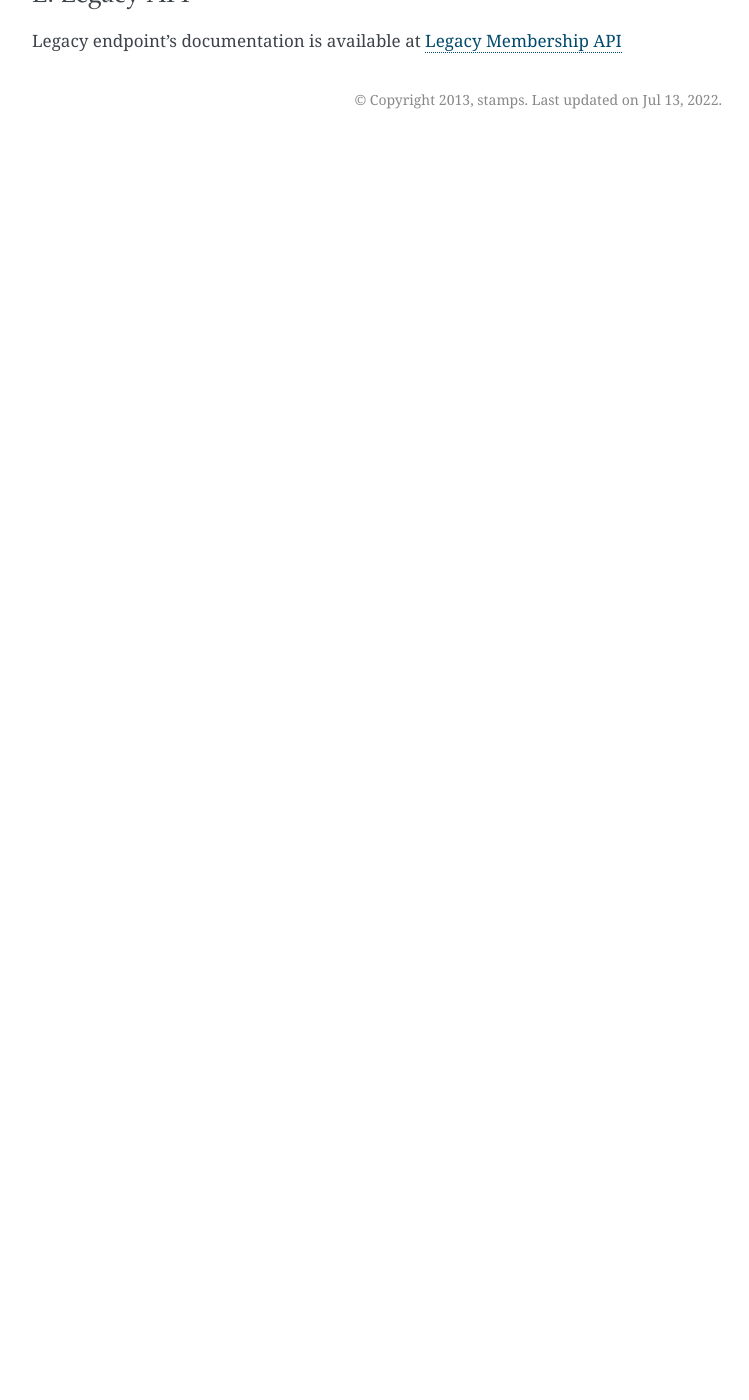
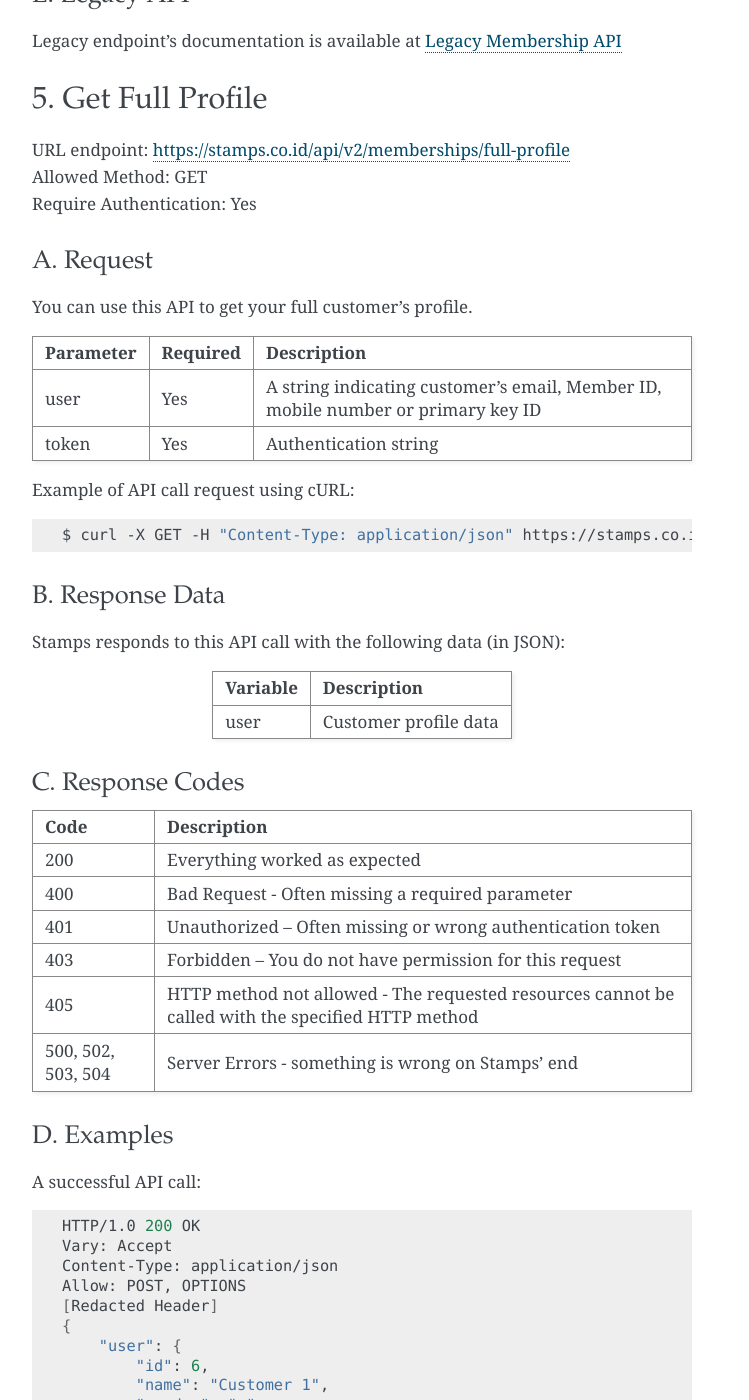
Before and after one commit to ui/stamps-api-docs, a Sphinx documentation site: the page built from source/customer_api.rst, in a window 1280 px wide and 1400 px high, scrolled down 9516 px. Shown: the whole window, without its empty margins (388-1137 px from the left). Built offline with Sphinx 7.4.7, drawn with Linux system fonts in a browser that asks for light colours; before the commit the page ends 9655 px from its top, so only the background shows below that; some of the changed text lies outside the part shown.

Commit message:
Get customer full profile API docs (#44)
* Get customer full profile API docs

* Updated

```diff
--- a/source/child_api.rst
+++ b/source/child_api.rst
@@ -16,7 +16,7 @@ You can use this API to add child data to customer.
 ============= =========== =========================
 Parameter     Required    Description
 ============= =========== =========================
-user          Yes         Customer's integer primary key or Card number
+user          Yes         A string indicating customer's email, Member ID, mobile number or primary key ID
 token         Yes         Authentication string
 name          Yes         string
 birthday      Yes         YYYY-MM-DD
--- a/source/customer_api.rst
+++ b/source/customer_api.rst
@@ -493,3 +493,154 @@ E. Legacy API
 -------------
 
 Legacy endpoint's documentation is available at `Legacy Membership API <http://docs.stamps.co.id/en/latest/legacy_customer_api.html>`_
+
+
+
+5. Get Full Profile
+===============
+| URL endpoint: https://stamps.co.id/api/v2/memberships/full-profile
+| Allowed Method: GET
+| Require Authentication: Yes
+
+A. Request
+-----------------------------
+
+You can use this API to get your full customer's profile.
+
+============= =========== =========================
+Parameter     Required    Description
+============= =========== =========================
+user          Yes         A string indicating customer's email, Member ID, mobile number or primary key ID
+token         Yes         Authentication string
+============= =========== =========================
+
+Example of API call request using cURL:
+
+.. code-block :: bash
+
+    $ curl -X GET -H "Content-Type: application/json" https://stamps.co.id/api/v2/memberships/full-profile -i -d '{ "token": "secret", "user": 123}'
+
+
+B. Response Data
+----------------
+Stamps responds to this API call with the following data (in JSON):
+
+=================== ==============================
+Variable            Description
+=================== ==============================
+user                Customer profile data
+=================== ==============================
+
+
+C. Response Codes
+-----------------
+
+=================== ==============================
+Code                Description
+=================== ==============================
+200                 Everything worked as expected
+400                 Bad Request - Often missing a
+                    required parameter
+401                 Unauthorized – Often missing or
+                    wrong authentication token
+403                 Forbidden – You do not have
+                    permission for this request
+405                 HTTP method not allowed - The
+                    requested resources cannot be called with the specified HTTP method
+500, 502, 503, 504  Server Errors - something is
+                    wrong on Stamps' end
+=================== ==============================
+
+
+D. Examples
+-----------
+
+A successful API call:
+
+.. code-block :: bash
+
+    HTTP/1.0 200 OK
+    Vary: Accept
+    Content-Type: application/json
+    Allow: POST, OPTIONS
+    [Redacted Header]
+    {
+        "user": {
+            "id": 6,
+            "name": "Customer 1",
+            "gender": "m",
+            "address": "Jl. Meruya Selatan No.5c, RT.4/RW.4, Meruya Utara, Kec. Kembangan, Kota Jakarta Barat, Daerah Khusus Ibukota Jakarta 11610",
+            "is_active": true,
+            "email": "customer1@stamps.co.id",
+            "birthday": "1970-12-01",
+            "phone": "+6281234567890",
+            "has_incorrect_email": false,
+            "has_incorrect_phone": false,
+            "has_incorrect_wa_number": false,
+            "nationality": "Indonesian",
+            "postal_code": "11610",
+            "marital_status": "Married",
+            "religion": "Budha",
+            "wedding_date": "1995-12-01",
+            "location": {
+                "district": {
+                    "id": 1,
+                    "name": "Kembangan"
+                },
+                "regency": {
+                    "id": 2,
+                    "name": "Jakarta Barat"
+                },
+                "province": {
+                    "id": 3,
+                    "name": "Jakarta"
+                }
+            },
+            "children": [
+                {
+                    "birthday": "2099-09-09",
+                    "gender": "f",
+                    "name": "Child 1",
+                    "id": 1
+                },
+                {
+                    "birthday": "2077-07-07",
+                    "gender": "m",
+                    "name": "Child 2",
+                    "id": 2
+                }
+            ],
+            "pets": [
+                {
+                    "id": 1,
+                    "name": "Kat",
+                    "birthday": "1989-04-15",
+                    "type": {
+                        "code": "cat",
+                        "name": "Felines"
+                    }
+                },
+                {
+                    "id": 2,
+                    "name": "Doug",
+                    "birthday": None,
+                    "type": {
+                        "code": "dog",
+                        "name": "Canines"
+                    }
+                },
+            ],
+            "hobbies": [
+                {
+                    'id': 1,
+                    'code': 'stuff',
+                    'name': 'Stuff',
+                },
+                {
+                    'id': 2,
+                    'code': 'things',
+                    'name': 'Things',
+                }
+            ],
+        }
+    }
--- a/source/pet_api.rst
+++ b/source/pet_api.rst
@@ -16,7 +16,7 @@ You can use this API to add pet data to customer.
 ============= =========== =========================
 Parameter     Required    Description
 ============= =========== =========================
-user          Yes         Customer's integer primary key or Card number
+user          Yes         A string indicating customer's email, Member ID, mobile number or primary key ID
 token         Yes         Authentication string
 name          Yes         string
 type          Yes         "cat" or "dog" or etc
```
Also changed, not shown: other parts of source/child_api.rst (+1 -1 lines).
